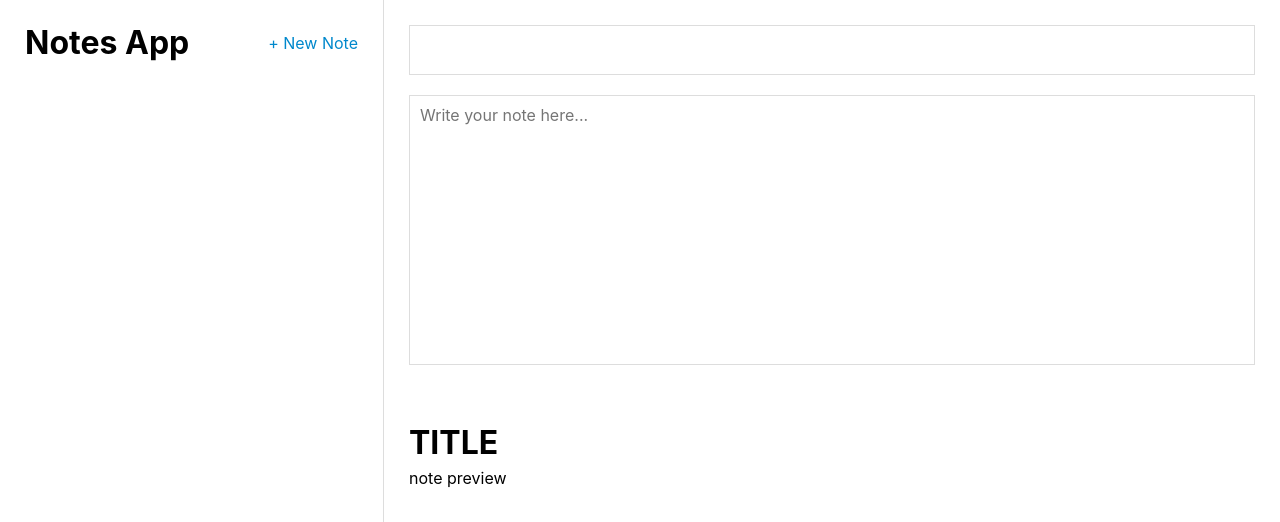
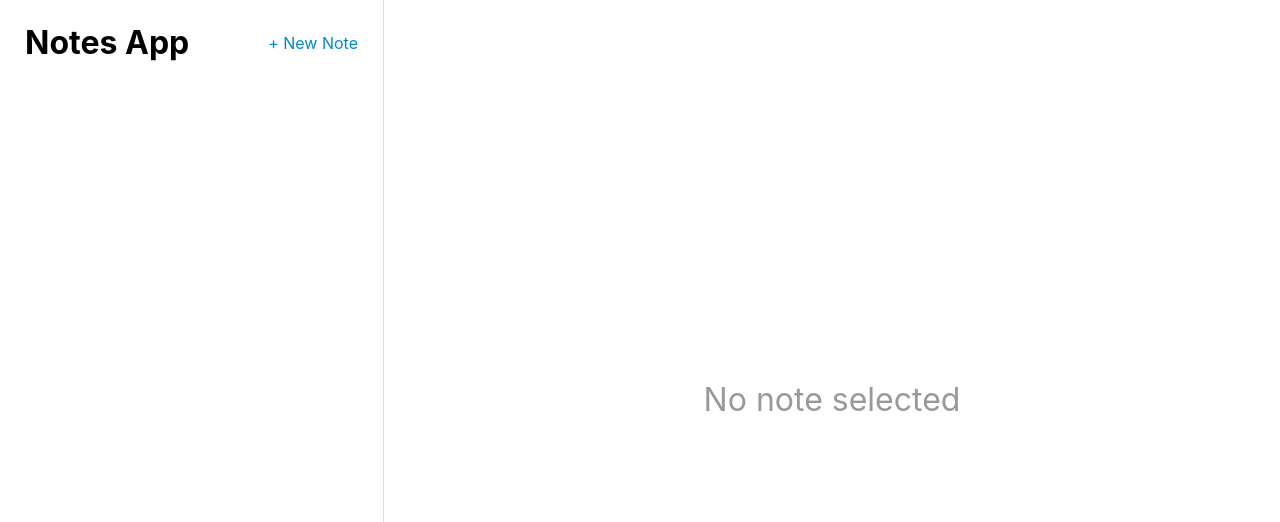
Before and after one commit to dev-rodion/notes-app, a React (Create React App) app: page / in a window 1280 px wide. Shown: the top 522 px of the page. Built offline with nearby package versions, Linux system fonts and the light colour scheme.

Commit message:
Added functionality. Added the ability to write text and update notes

```diff
--- a/src/App.js
+++ b/src/App.js
@@ -6,6 +6,7 @@ import Sidebar from "./Sidebar";
 
 function App() {
   const [notes, setNotes] = useState([]);
+  const [activeNote, setActiveNote] = useState(false);
 
   const onAddNote = () => {
     const newNote = {
@@ -18,8 +19,24 @@ function App() {
     setNotes([newNote, ...notes]);
   };
 
+  const onUpdateNote = (updateNote) => {
+    const updatedNotesArray = notes.map((note) => {
+      if (note.id === activeNote) {
+        return updateNote;
+      }
+
+      return note;
+    });
+
+    setNotes(updatedNotesArray);
+  };
+
   const onDeleteNote = (id) => {
     setNotes(notes.filter((note) => note.id !== id));
+  };
+
+  const getActiveNote = () => {
+    return notes.find((note) => note.id === activeNote);
   };
 
   return (
@@ -28,8 +45,10 @@ function App() {
         notes={notes}
         onAddNote={onAddNote}
         onDeleteNote={onDeleteNote}
+        activeNote={activeNote}
+        setActiveNote={setActiveNote}
       />
-      <Main />
+      <Main activeNote={getActiveNote()} onUpdateNote={onUpdateNote} />
     </div>
   );
 }
--- a/src/Main.js
+++ b/src/Main.js
@@ -1,14 +1,36 @@
-function Main() {
+function Main({ activeNote, onUpdateNote }) {
+  const onEditField = (key, value) => {
+    onUpdateNote({
+      ...activeNote,
+      [key]: value,
+      lastModified: Date.now(),
+    });
+  };
+
+  if (!activeNote)
+    return <div className="no-active-note">No note selected</div>;
+
   return (
     <div className="app-main">
       <div className="app-main-note-edit">
-        <input id="title" type="text" autoFocus />
-        <textarea id="body" placeholder="Write your note here..." />
+        <input
+          id="title"
+          type="text"
+          value={activeNote.title}
+          onChange={(e) => onEditField("title", e.target.value)}
+          autoFocus
+        />
+        <textarea
+          id="body"
+          placeholder="Write your note here..."
+          value={activeNote.body}
+          onChange={(e) => onEditField("body", e.target.value)}
+        />
       </div>
 
       <div className="app-main-preview">
-        <h1 className="preview-title">TITLE</h1>
-        <div className="markdown-preview">note preview</div>
+        <h1 className="preview-title">{activeNote.title}</h1>
+        <div className="markdown-preview">{activeNote.body}</div>
       </div>
     </div>
   );
--- a/src/Sidebar.js
+++ b/src/Sidebar.js
@@ -1,4 +1,10 @@
-function Sidebar({ notes, onAddNote, onDeleteNote }) {
+function Sidebar({
+  notes,
+  onAddNote,
+  onDeleteNote,
+  activeNote,
+  setActiveNote,
+}) {
   return (
     <div className="app-sidebar">
       <div className="app-sidebar-header">
@@ -9,7 +15,11 @@ function Sidebar({ notes, onAddNote, onDeleteNote }) {
       <div className="app-sidebar-notes">
         {notes.map((note) => {
           return (
-            <div className="app-sidebar-note" key={note.id}>
+            <div
+              className={`app-sidebar-note ${note.id === activeNote && "active"}`}
+              key={note.id}
+              onClick={() => setActiveNote(note.id)}
+            >
               <div className="sidebar-note-title">
                 <strong>{note.title}</strong>
                 <button onClick={() => onDeleteNote(note.id)}>Delete</button>
```
